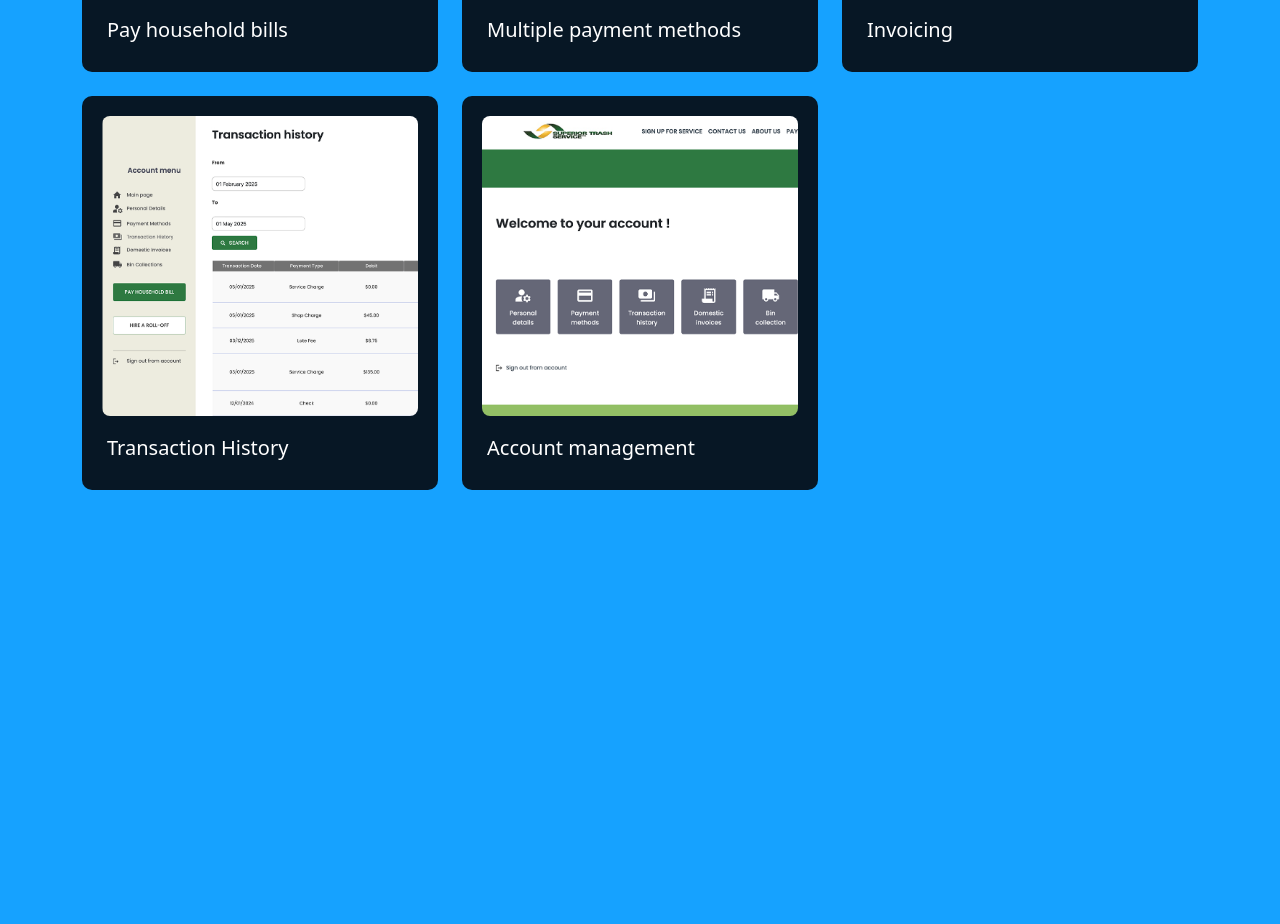
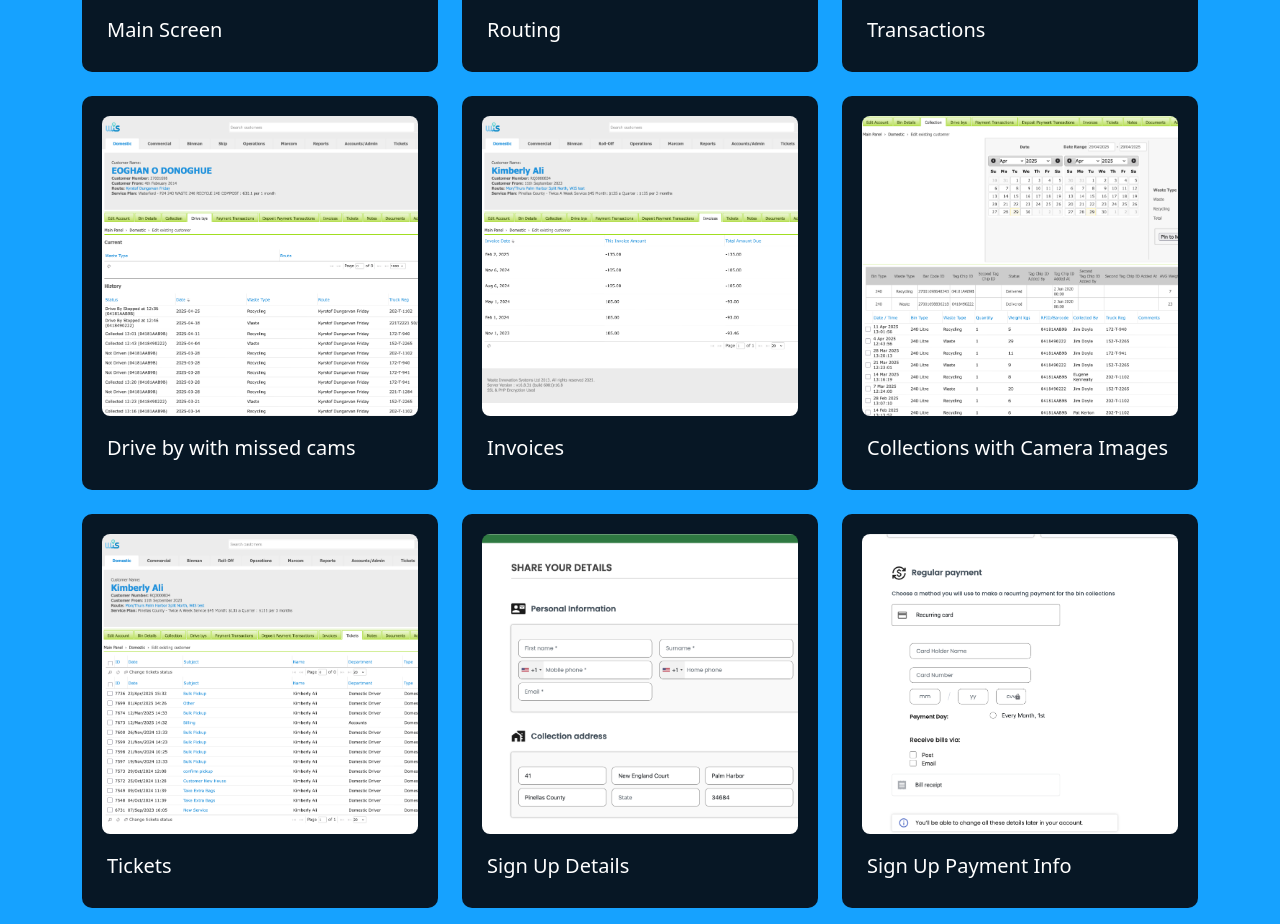
Before and after one commit to irineltraista/wis, a website: page src/views/residential.html in a window 1280 px wide. Shown: the part 488-1412 px from the top of the page. Before the commit the page ends 990 px from the top, so only its background shows below. Drawn offline with Linux system fonts and the light colour scheme; files whose address does not match are found by name.

Commit message:
Update views and add new image 2s

```diff
--- a/src/views/residential.html
+++ b/src/views/residential.html
@@ -33,60 +33,125 @@
                 <!-- Card 1 -->
              <div class="col">
                 <div class="gallery-image-item card">
-                  <a href="../assets/img/residential//bill.png"
+                  <a href="../assets/img/residential/new/residential-main-screen.png"
                     target="_blank">
-                    <img src="../assets/img/residential//bill.png" alt="" />
+                    <img src="../assets/img/residential/new/residential-main-screen.png" alt="" />
                   </a>
-                  <h5 class="video-title">Pay household bills</h5>
+                  <h5 class="video-title">Main Screen</h5>
                 </div>
             </div>
             <!-- Card 2 -->
             <div class="col">
                 <div class="gallery-image-item card">
-                    <a href="../assets/img/residential/payment-methods.png"
+                    <a href="../assets/img/residential/new/resi-routing.png"
                       target="_blank">
-                      <img src="../assets/img/residential/payment-methods.png" alt="" />
+                      <img src="../assets/img/residential/new/resi-routing.png" alt="" />
                     </a>
-                    <h5 class="video-title">Multiple payment methods</h5>
+                    <h5 class="video-title">Routing</h5>
                   </div>
                 </div>
             <!-- Card 3 -->
                 <div class="col">
                   <div class="gallery-image-item card">
-                    <a href="../assets/img/residential/domestic-invoices.png"
+                    <a href="../assets/img/residential/new/resi-transactions.png"
 
                       target="_blank">
-                      <img src="../assets/img/residential/domestic-invoices.png" alt="" />
+                      <img src="../assets/img/residential/new/resi-transactions.png" alt="" />
                     </a>
-                    <h5 class="video-title">Invoicing</h5>
+                    <h5 class="video-title">Transactions</h5>
 
                   </div>
                 </div>
                 <!-- Card 4 -->
                 <div class="col">
                   <div class="gallery-image-item card">
-                    <a href="../assets/img/residential/transaction.png"
+                    <a href="../assets/img/residential/new/drive-by-with-missed-cam.png"
 
                       target="_blank">
-                      <img src="../assets/img/residential/transaction.png" alt="" />
+                      <img src="../assets/img/residential/new/drive-by-with-missed-cam.png" alt="" />
                     </a>
-                    <h5 class="video-title">Transaction History</h5>
+                    <h5 class="video-title">Drive by with missed cams</h5>
                   </div>
                 </div>
                 <!-- Card 5 -->
                 <div class="col">
                   <div class="col gallery-image-item card">
-                    <a href="../assets/img/residential/account.png"
+                    <a href="../assets/img/residential/new/resi-invoices.png"
 
                       target="_blank">
-                      <img src="../assets/img/residential/account.png" alt="" />
+                      <img src="../assets/img/residential/new/resi-invoices.png" alt="" />
                     </a>
-                    <h5 class="video-title">Account management</h5>
+                    <h5 class="video-title">Invoices</h5>
 
                   </div>
                   </div>
 
-                  <!-- END Card 5 -->
+                <!-- Card 6 -->
+                <div class="col">
+                  <div class="col gallery-image-item card">
+                    <a href="../assets/img/residential/new/col-with-cam-img.png"
+
+                      target="_blank">
+                      <img src="../assets/img/residential/new/col-with-cam-img.png" alt="" />
+                    </a>
+                    <h5 class="video-title">Collections with Camera Images</h5>
+
+                  </div>
+                  </div>
+
+
+                <!-- Card 7 -->
+                <div class="col">
+                  <div class="col gallery-image-item card">
+                    <a href="../assets/img/residential/new/tickets.png"
+
+                      target="_blank">
+                      <img src="../assets/img/residential/new/tickets.png" alt="" />
+                    </a>
+                    <h5 class="video-title">Tickets</h5>
+
+                  </div>
+                  </div>
+
+                <!-- Card 8 -->
+                <div class="col">
+                  <div class="col gallery-image-item card">
+                    <a href="../assets/img/residential/new/sign-up-enter-details.png"
+
+                      target="_blank">
+                      <img src="../assets/img/residential/new/sign-up-enter-details.png" alt="" />
+                    </a>
+                    <h5 class="video-title">Sign Up Details</h5>
+
+                  </div>
+                  </div>
+
+                <!-- Card 9 -->
+                <div class="col">
+                  <div class="col gallery-image-item card">
+                    <a href="../assets/img/residential/new/sign-up-payment-info.png"
+
+                      target="_blank">
+                      <img src="../assets/img/residential/new/sign-up-payment-info.png" alt="" />
+                    </a>
+                    <h5 class="video-title">Sign Up Payment Info</h5>
+
+                  </div>
+                  </div>
+
+                <!-- Card 10 -->
+                <div class="col">
+                  <div class="col gallery-image-item card">
+                    <a href="../assets/img/residential/new/sign-up-location.png"
+
+                      target="_blank">
+                      <img src="../assets/img/residential/new/sign-up-location.png" alt="" />
+                    </a>
+                    <h5 class="video-title">Sign up location location check</h5>
+
+                  </div>
+                  </div>
+                <!-- END Cards  -->
 
 
         </div>
```
Also changed, not shown: src/assets/img/residential/new/col-with-cam-img.png (added), src/assets/img/residential/new/drive-by-with-missed-cam.png (added), src/assets/img/residential/new/resi-invoices.png (added), src/assets/img/residential/new/resi-routing.png (added), src/assets/img/residential/new/resi-transactions.png (added), src/assets/img/residential/new/residential-main-screen.png (added), src/assets/img/residential/new/sign-up-enter-details.png (added), src/assets/img/residential/new/sign-up-location.png (added), src/assets/img/residential/new/sign-up-payment-info.png (added), src/assets/img/residential/new/tickets.png (added).
